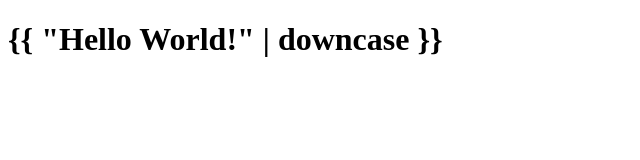
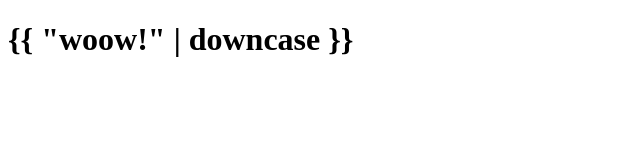
Before and after one commit to covaruber/covaruber.github.io, a plain HTML site: page index.html in a window 1280 px wide. Shown: the whole page, without its empty margins (0-640 px from the left). Drawn offline with Linux system fonts and the light colour scheme.

Commit message:
Update index.html

```diff
--- a/index.html
+++ b/index.html
@@ -5,6 +5,6 @@
     <title>Home</title>
   </head>
   <body>
-    <h1>{{ "Hello World!" | downcase }}</h1>
+    <h1>{{ "woow!" | downcase }}</h1>
   </body>
 </html>
```
